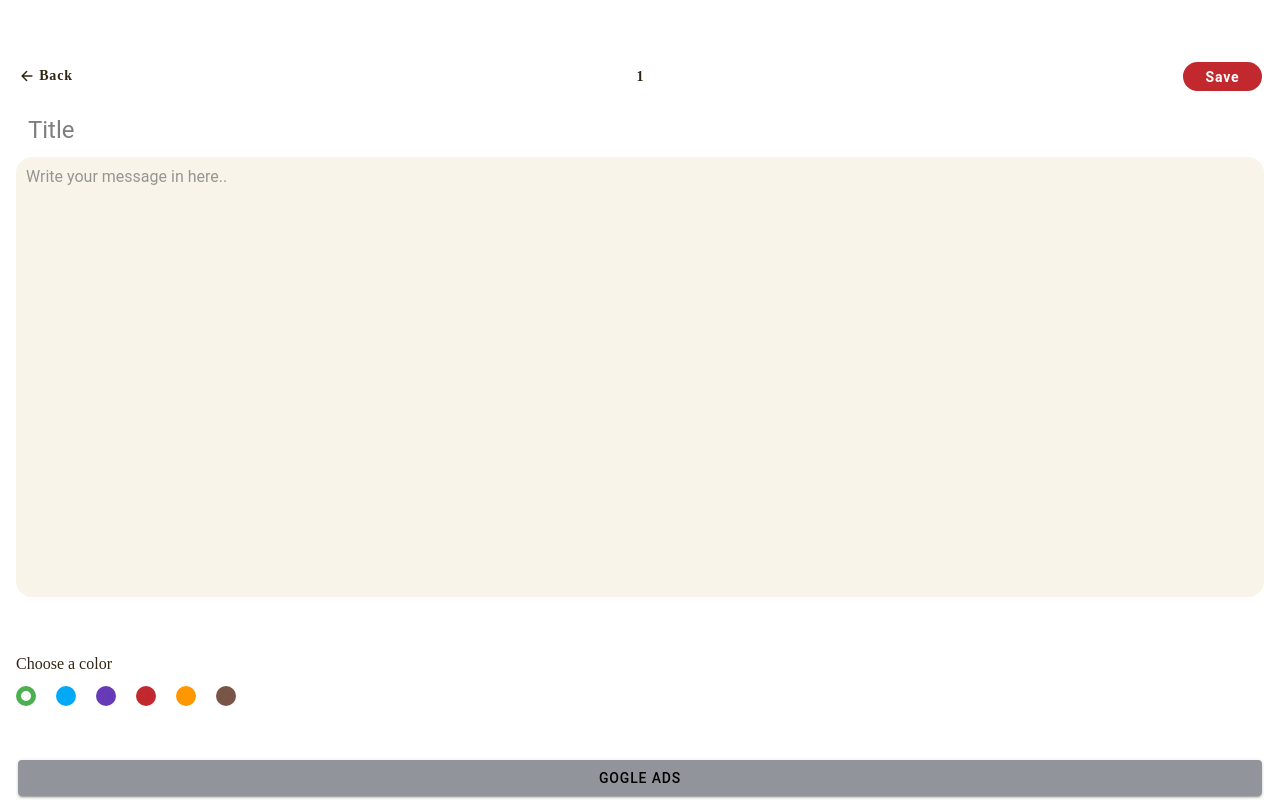
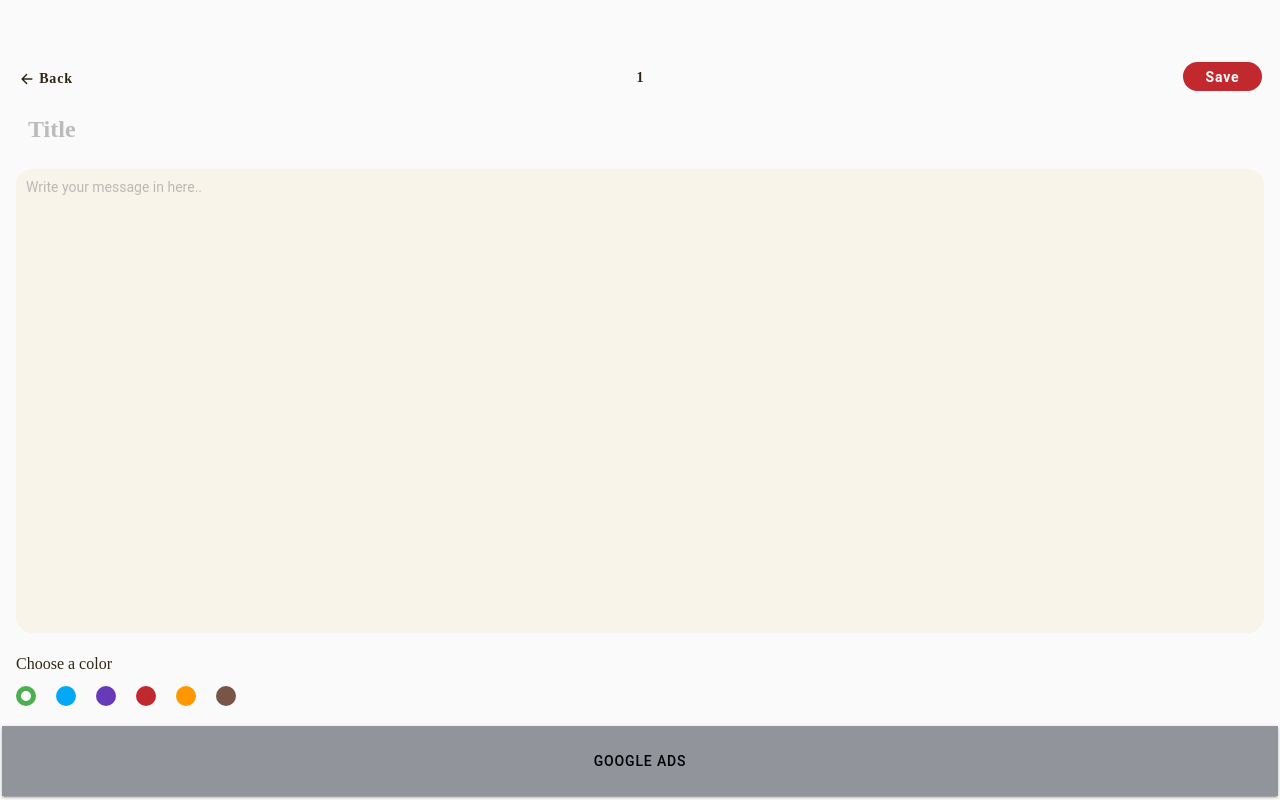
Before and after one commit to LevkoTkach/diary, a React (Create React App) app: page /note/1 in a window 1280 px wide. Built offline with nearby package versions, Linux system fonts and the light colour scheme.

Commit message:
corected style for note page

```diff
--- a/src/pages/NotePage.css
+++ b/src/pages/NotePage.css
@@ -8,19 +8,48 @@ Light mode/Text Secondary 1 - Light #A7A7A7
 Light mode/Text Secondary 2 - Light #7E7E7E
 Light mode/Text White - Light #FFFFFF */
 
+/*
+Dark Mode/Background 1 - Dark #292929
+Dark Mode/Background 2 - Dark #1F1F1F
+Dark Mode/Gray 1 - Dark #4A4A4A
+Dark Mode/Gray 2 - Dark #828282
+Dark Mode/Main - 1 Dark #FF6065
+Dark Mode/Main 2 - Dark #F2DCA6
+Dark Mode/Text Primary 1 - Dark #E1E1E1
+Dark Mode/Text Primary 2 - Dark #1F1F1F
+*/
+
+:root {
+  --background-main: #FAFAFA;
+  --background-textarea: #F8F4E9;
+  --main-text: #2F2713;
+  --light-text: #ffffff;
+  --textarea-placeholder: #7E7E7E;
+  --save-buton: #C1292E;
+
+  --font-size-textarea: 14px;
+}
+
+.ion-page {
+  margin: 0;
+  padding: 0;
+  background-color: var(--background-main);
+}
+
 .page {
   margin: 0 16px;
+  color: var(--background-main);
+  background-color: var(--background-main);
+}
 
-}
 
 ion-header {
   margin: 64px 0 0;
   display: flex;
   flex-direction: column;
   justify-content: space-between;
+
 }
-
-
 
 .back-button {
   position: absolute;
@@ -28,8 +57,7 @@ ion-header {
   margin: 0;
   --padding-end: 0;
   --padding-start: 0;
-
-  height: 24px;
+  height: 29px;
   width: 60px;
   text-transform: none;
   font-family: 'Nunito';
@@ -37,48 +65,37 @@ ion-header {
   font-weight: 600;
   font-size: 14px;
   line-height: 19px;
-  --color: #2F2713;
+  --color: var(--main-text);
 }
 
 .back-button>.arrow-icon {
   margin: 0 4px 0 0;
   width: 16px;
   height: 16px;
-  --color: #FAFAFA;
 }
 
 .title-date {
   text-transform: none;
   position: relative;
-  align-items: center;
-  margin: 0  auto ;
-  color: #ffffff;
-  width: 115px;
-  height: 24px;
-
-}
-
-@media (max-width: 300px) {
-  .title-date {
-    margin: 0 0 0 60px;
-    width: 110px;
-  }
-
-  .title-date>ion-label {
-    font-size: 12px;
-  }
-}
-
-.title-date>ion-label {
+  text-align: center;
+  margin: 4px auto 0;
+  width: fit-content;
+  height: 29px;
   font-family: 'Nunito';
   font-style: normal;
   font-weight: 600;
   font-size: 14px;
   line-height: 19px;
-  color: #2F2713;
+  color: var(--main-text);
+
 }
 
 
+@media (max-width: 300px) {
+  .title-date {
+    font-size: 12px;
+  }
+}
 
 .save-button {
   position: absolute;
@@ -90,73 +107,53 @@ ion-header {
   height: 29px;
   text-transform: none;
   font-weight: 600;
-  background: #C1292E;
+  background: var(--save-buton);
   border-radius: 100px;
-  --color: #FFFFFF;
-  ;
-}
+  --color: var(--light-text);
 
-
-
-ion-content {
-  position: absolute;
-  top: 116px;
-  bottom: 0;
-  left: 0;
-  height: auto;
 }
 
 .title-textarea {
-  position: relative;
-  top: 0;
+  position: absolute;
+  top: 116px;
   left: 0;
+  text-decoration: none;
+  font-family: 'Nunito';
+  font-style: normal;
+  font-weight: 700;
   font-size: 24px;
   height: 33px;
   margin: 0;
+  --placeholder-color: var(--textarea-placeholder);
+  --color: var(--main-text);
 }
 
 .title-textarea>.sc-ion-textarea-md {
-  height: 33px;
+  height: 98%;
+}
+
+.title-textarea>.sc-ion-textarea-ios {
+  height: 98%
 }
 
 .custom-textarea {
-  position: relative;
-  min-height: 280px;
-  height: fit-content;
+  padding: 15 0;
+  margin: 0;
+  font-size: var(--font-size-textarea);
+  position: absolute;
+  top: 169px;
+  bottom: 167px;
   border-radius: 16px;
-  --background: #F8F4E9;
-  --color: #2F2713;
+  --background: var(--background-textarea);
+  --color: var(--main-text);
   --padding-end: 10px;
   --padding-start: 10px;
-  --placeholder-color: #7E7E7E;
-  --placeholder-opacity: 0.8;
-
+  --placeholder-color: var(--textarea-placeholder);
 }
 
-.custom-textarea>.sc-ion-textarea-md {
-  min-height: 280px;
-  height: transparent;
-}
-
-@media (min-height: 650px) {
-  .custom-textarea {
-    height: 340px;
-  }
-}
-@media (min-height: 750px) {
-  .custom-textarea {
-    height: 440px;
-  }
-}
-@media (min-height: 850px) {
-  .custom-textarea {
-    height: 540px;
-  }
-}
-@media (min-height: 950px) {
-  .custom-textarea {
-    height: 640px;
-  }
+.custom-textarea>.sc-ion-textarea-md,
+.custom-textarea>.sc-ion-textarea-ios {
+  height: 98%
 }
 
 .color_label {
@@ -168,7 +165,7 @@ ion-content {
   font-weight: 400;
   font-size: 16px;
   line-height: 22px;
-  color: #2F2713;
+  color: var(--main-text);
 
 }
 
@@ -186,7 +183,7 @@ ion-radio {
   width: 20px;
   height: 20px;
   margin-right: 20px;
-  --color-checked: #ffffff;
+  --color-checked: #FFFFFF;
 
 }
 
@@ -235,3 +232,13 @@ ion-radio.radio-checked::part(mark) {
   --color: #795548;
   border: 5px solid #795548;
 }
+
+.google-ads-area {
+  z-index: 200;
+  position: absolute;
+  left: 0;
+  right: 0;
+  bottom: 0;
+  height: 70px;
+  --border-radius: 0;
+}
--- a/src/pages/NotePage.tsx
+++ b/src/pages/NotePage.tsx
@@ -23,21 +23,18 @@ class NotePage extends Component<RouteComponentProps<AddProps>> {
     const titleDate: string = this.props.match.params.date;
 
     return (
+      <IonPage >
         <IonPage className="page">
           <IonHeader className="ion-no-border header">
-
             <IonButton shape="round" fill="clear" className="back-button">
               <IonIcon className="arrow-icon" slot="start" icon={arrowBackOutline} ></IonIcon>
               Back
             </IonButton>
-          <IonButton fill="clear" className="title-date">
-            <IonLabel>{titleDate}</IonLabel>
-          </IonButton>
+            <IonLabel className="title-date">{titleDate}</IonLabel>
             <IonButton shape="round" fill="clear" className="save-button">
               Save
             </IonButton>
           </IonHeader>
-        <IonContent fullscreen>
             <IonTextarea
               className="title-textarea ion-no-padding"
               placeholder="  Title"
@@ -57,8 +54,8 @@ class NotePage extends Component<RouteComponentProps<AddProps>> {
               <IonRadio className="yellow-radio"></IonRadio>
               <IonRadio className="brown-radio"></IonRadio>
             </IonRadioGroup>
-        </IonContent>
-        <IonButton>Gogle Ads</IonButton>
+        </IonPage>
+        <IonButton className="google-ads-area" >Google Ads</IonButton>
       </IonPage>
     );
   }
```
Lines whose indentation alone changed are shown as unchanged.
